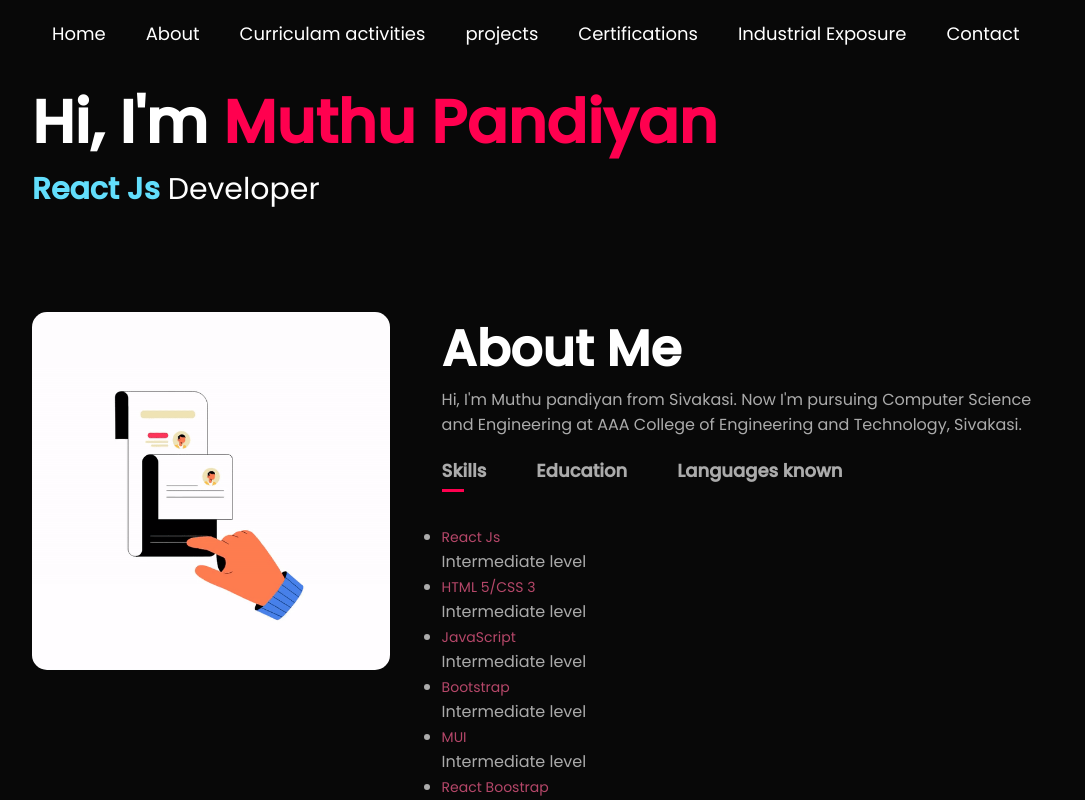
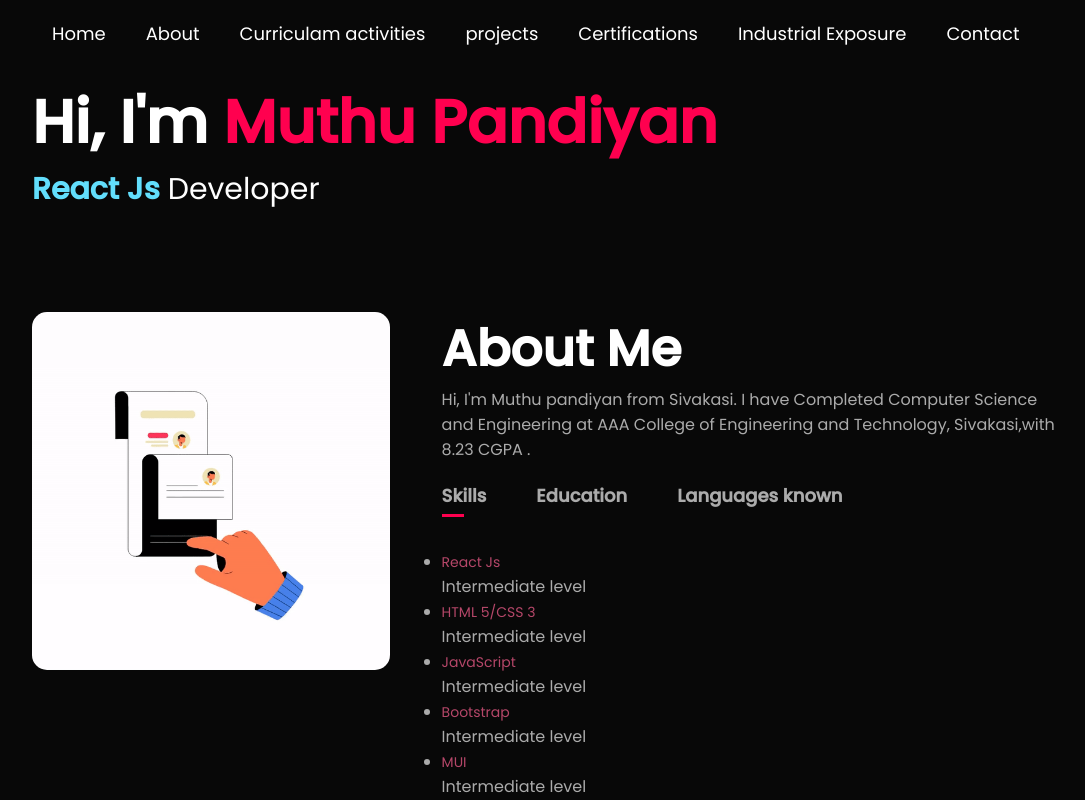
Before and after one commit to Akashprabhu18/portfolio-muthu, a React (Create React App) app: page / in a window 1280 px wide. Shown: the top 800 px of the page, without its empty margins (96-1181 px from the left). Built offline with nearby package versions, Linux system fonts and the light colour scheme.

Commit message:
updated about

```diff
--- a/src/App.js
+++ b/src/App.js
@@ -96,9 +96,9 @@ const About = () => {
           <div className="about-col-2">
             <h1 className="sub-title">About Me</h1>
             <p>
-              Hi, I'm Muthu pandiyan from Sivakasi. Now I'm pursuing Computer
+              Hi, I'm Muthu pandiyan from Sivakasi. I have Completed Computer
               Science and Engineering at AAA College of Engineering and
-              Technology, Sivakasi.
+              Technology, Sivakasi,with 8.23 CGPA .
             </p>
             <div className="tab-titles">
               <p
```
